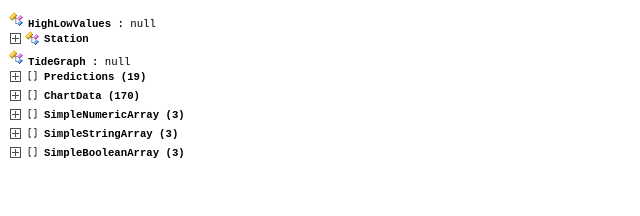
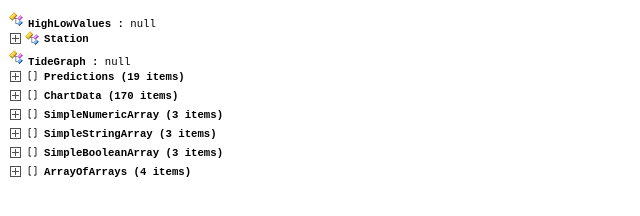
Before and after one commit to gettyimages/SimpleJsonTree, a plain HTML site: page simpleJsonTree/index.html in a window 1280 px wide. Shown: the whole page, without its empty margins (0-640 px from the left). Drawn offline with Linux system fonts and the light colour scheme.

Commit message:
Improved handling of arrays of arrays and complex arrays with mixes of data types - added more jasmine tests

```diff
--- a/simpleJsonTree/content/simple-json-tree.css
+++ b/simpleJsonTree/content/simple-json-tree.css
@@ -68,3 +68,7 @@ li.tree-branch > span.icon.property, li.tree-leaf > span.icon.property {
 li.tree-branch > span.icon.array, li.tree-leaf > span.icon.array {
   background-position: 0 -32px;
 }
+
+span.icon.property {
+  margin: 0 0 0 16px;
+}
--- a/simpleJsonTree/scripts/simple-json-tree.js
+++ b/simpleJsonTree/scripts/simple-json-tree.js
@@ -22,7 +22,7 @@ var simpleJsonTree = (function () {
     }
   };
 
-  var writeObjectNode = function (object, target) {
+  var writeObjectNode = function (object, target, index) {
     var listItem = createListItem();
 
     if (object.value !== null) {
@@ -30,6 +30,7 @@ var simpleJsonTree = (function () {
       listItem.addClass("tree-item-closed");
       listItem.append(createButton());
       listItem.append(createIcon(object));
+      writeArrayElementIndex(listItem, index);
       listItem.append("<label>" + object.key + "</label>");
       render(object.value, listItem);
     } else {
@@ -42,7 +43,7 @@ var simpleJsonTree = (function () {
     target.append(listItem);
   };
 
-  var writeArrayNodes = function (arrayKvp, target) {
+  var writeArrayNodes = function (arrayKvp, target, index) {
     var i;
     var listItem = createListItem();
 
@@ -55,13 +56,16 @@ var simpleJsonTree = (function () {
     }
 
     listItem.append(createIcon(arrayKvp));
-    listItem.append("<label>" + arrayKvp.key + " (" + arrayKvp.value.length + ")</label>");
+    writeArrayElementIndex(listItem, index);
+    listItem.append("<label>" + arrayKvp.key + " (" + arrayKvp.value.length + " items)</label>");
     target.append(listItem);
 
     for (i = 0; i < arrayKvp.value.length; i += 1) {
+      if (typeof arrayKvp.value[i] === "object") {
         var arrayMemberElement = createListItem();
         var button = createButton();
         arrayMemberElement.append(button);
+        arrayMemberElement.append(createIcon({ key: "", value: arrayKvp.value[i] }));
         arrayMemberElement.append($("<label>[" + i + "]</label>"));
         arrayMemberElement.addClass("tree-branch");
         arrayMemberElement.addClass("tree-item-closed");
@@ -69,16 +73,26 @@ var simpleJsonTree = (function () {
         var arrayMemberContainer = $("<ul class='tree-list'></ul>");
         arrayMemberContainer.append(arrayMemberElement);
         listItem.append(arrayMemberContainer);
-      render(arrayKvp.value[i], arrayMemberElement, i);
+        render(arrayKvp.value[i], arrayMemberElement);
+      } else {
+        render(arrayKvp.value[i], listItem, i);
+      }
     }
   };
 
-  var writeLeafNode = function (kvpObject, target) {
+  var writeLeafNode = function (kvpObject, target, index) {
     var listItem = createListItem();
     listItem.addClass("tree-leaf");
     listItem.append(createIcon(kvpObject));
+    writeArrayElementIndex(listItem, index);
     listItem.append("<label class='tree-leaf-key'>" + kvpObject.key + "<span> : </span></label><span class='tree-leaf-value'>" + formatValue(kvpObject.value) + "</span>");
     target.append(listItem);
+  };
+
+  var writeArrayElementIndex = function (target, index) {
+    if (index !== undefined && index !== null) {
+      target.append($("<label>[" + index + "]</label>"));
+    }
   };
 
   var formatValue = function (primitive) {
@@ -96,11 +110,16 @@ var simpleJsonTree = (function () {
 
   var readProperties = function (object) {
     var properties = [];
+    var key;
+
     if (typeof object !== "object") {
-      properties.push({ key: typeof object, value: object });
+      properties.push({ key: "", value: object });
+    }
+    else if (Array.isArray(object)) {
+      properties.push({ key: "", value: object });
     }
     else {
-      for (var key in object) {
+      for (key in object) {
         value = object[key];
         properties.push({ key: key, value: value });
       }
@@ -108,26 +127,26 @@ var simpleJsonTree = (function () {
     return properties;
   };
 
-  var render = function (data, target) {
-    var list = $("<ul class='tree-list'></ul>");
+  var render = function (data, target, index) {
+    var list, properties, i;
+    list = $("<ul class='tree-list'></ul>");
     target.append(list);
+    properties = readProperties(data);
 
-    var properties = readProperties(data);
-    var i;
     for (i = 0; i < properties.length; i += 1) {
-      handleType(properties[i], list);
+      handleType(properties[i], list, index);
     }
     return target;
   };
 
-  var handleType = function (object, target) {
+  var handleType = function (object, target, index) {
     if (Array.isArray(object.value)) {
-      writeArrayNodes(object, target);
+      writeArrayNodes(object, target, index);
     }
     else if (typeof object.value === "object") {
-      writeObjectNode(object, target);
+      writeObjectNode(object, target, index);
     } else {
-      writeLeafNode(object, target);
+      writeLeafNode(object, target, index);
     }
   };
 
```
Also changed, not shown: simpleJsonTree/tests/spec/simple-json-tree-spec.js (+48 -19 lines), simpleJsonTree/scripts/sampleData.js. Lines whose indentation alone changed are shown as unchanged.
